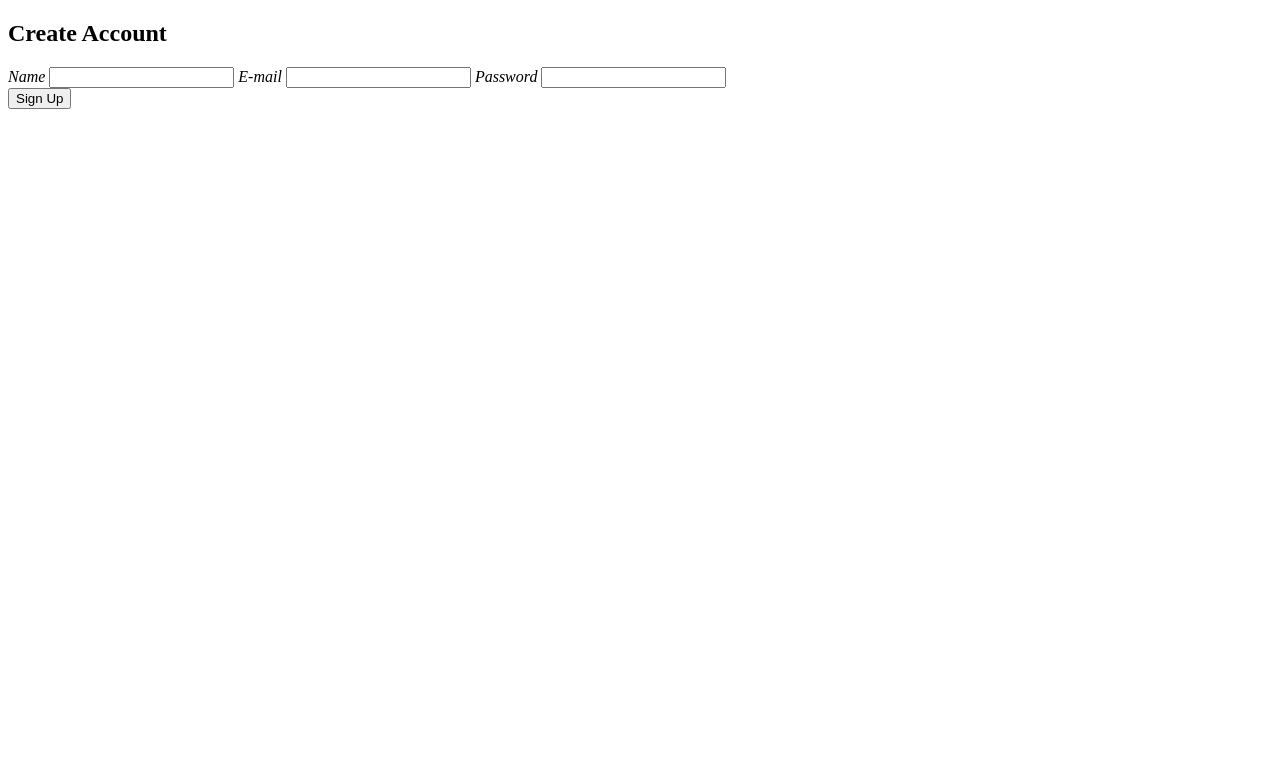
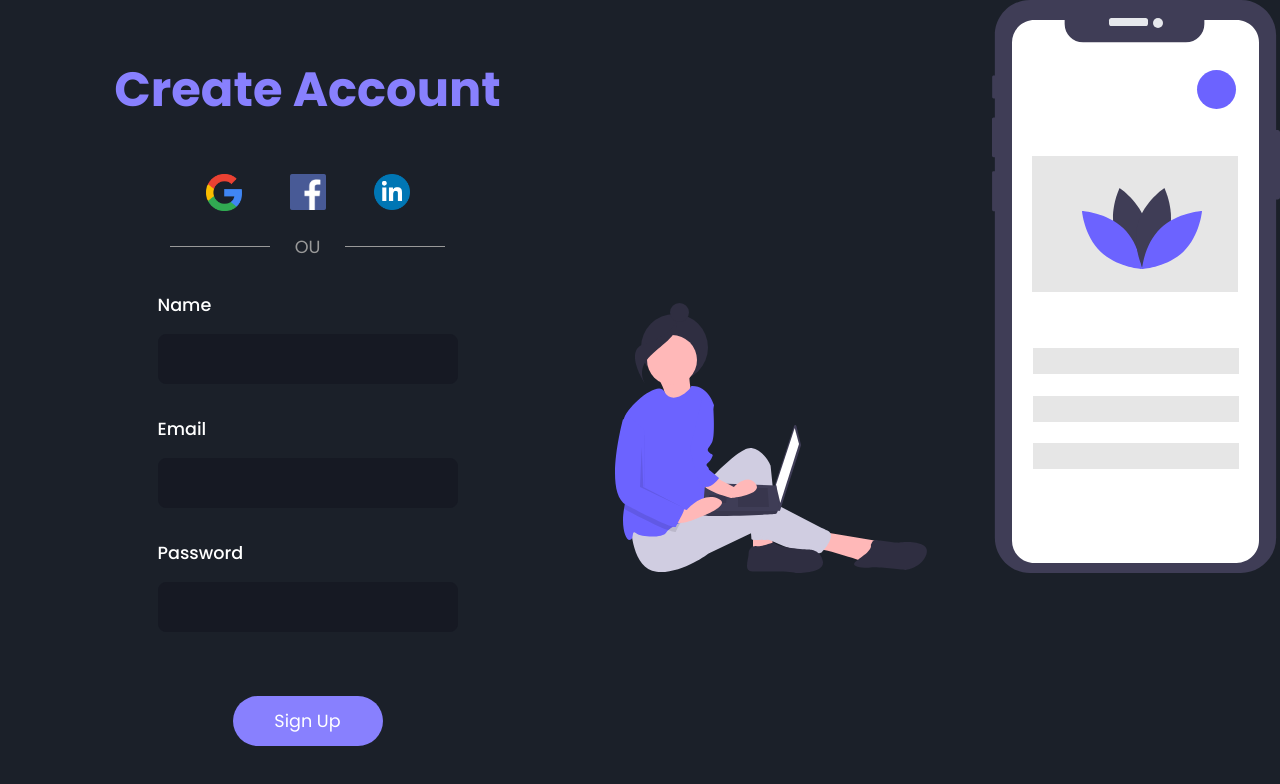
Before and after one commit to bellidin/Layout_Responsivo, a plain HTML site: page index.html in a window 1280 px wide. Drawn offline with Linux system fonts and the light colour scheme.

Commit message:
PrimeiraParte

```diff
--- a/index.html
+++ b/index.html
@@ -7,21 +7,44 @@
     <title>Layout Responsivo</title>
 </head>
 <body>
-    <section id="container">
-        <div class="account"></div>
-        <div class="content"></div>
-        <h2>Create Account</h2>
-        <div class="form"></div>
-        <div class="inputBox">
-            <i>Name</i>
-            <input type="text" required>
-            <i>E-mail</i>
-            <input type="text" required>
-            <i>Password</i>
-            <input type="password" required>
+    <!-- tag semântica principal -->
+    <main>
+        <!-- título principal -->
+         <h1>Create Account</h1>
+         <div class="sociais">
+            <a href="https://www.google.com.br/">
+                <img src="Tela_Login/assets/google.png" alt="Google">
+            </a>
+            <a href="https://www.facebook.com/">
+                <img src="Tela_Login/assets/facebook.png" alt="Facebook">
+            </a>
+            <a href="https://www.linkedin.com/">
+                <img src="Tela_Login/assets/linkedin.png" alt="Linkedin">
+            </a>
         </div>
-    <div class="botao"></div>
-        <input type="submit" value="Sign Up">
+        <div class="alternative">
+            <span>OU</span>
+        </div>
+        <form action="">
+            <label for="name">
+                <span>Name</span>
+                <input type="text" id="name" name="name">
+            </label>
+            <label for="email">
+                <span>Email</span>
+                <input type="email" id="email" name="email">
+            </label>
+            <label for="password">
+                <span>Password</span>
+                <input type="password" id="password" name="password">
+            </label>
+            <input type="submit" value="Sign Up">
+        </form>
+    </main>
+    <section class="imagem">
+        <!-- imagem lateral da página -->
+         <img src="Tela_Login/assets/mobile.svg" alt="imagem_decorativa">
+         <div class="circle"></div>
     </section>
 </body>
 </html>
--- a/style.css
+++ b/style.css
@@ -0,0 +1,128 @@
+@import url('https://fonts.googleapis.com/css2?family=Poppins:ital,wght@0,100;0,200;0,300;0,400;0,500;0,600;0,700;0,800;0,900;1,100;1,200;1,300;1,400;1,500;1,600;1,700;1,800;1,900&display=swap');
+
+/* reset das configurações padrões */
+*{
+    margin: 0;
+    padding: 0;
+    border: 0;
+    box-sizing: border-box;
+    font-family: "Poppins", sans-serif;
+}
+
+/* Cor do fundo e cor da fonte */
+body {
+    background: #1b2029;
+    color: #fff;
+    font-weight: 500;
+    display: flex;
+    min-height: 100vh;
+    min-width: 100vw;
+}
+/* limitando a parte "principal" */
+main {
+    width: 50vw;
+    display: flex;
+    flex-direction: column;
+    align-items: center;
+    justify-content: center;
+}
+
+main h1 {
+    color: #8880fe;
+    font-size: 3rem;
+    margin-bottom: 3rem;
+    text-align: center;
+}
+
+/* ajustando os logos das redes sociais */
+main .sociais img {
+    width: 36px;
+    margin-left: 3rem;
+}
+
+main .sociais a {
+    text-decoration: none;
+}
+
+main .sociais {
+    display: flex;
+    align-content: center;
+}
+
+main .sociais a:first-child img {
+    margin-left: 0;
+}
+
+/* editando o 'OU' */
+main .alternative {
+    margin-top: 1rem;
+}
+
+main .alternative span {
+    color: #999999;
+    font-size: 1.1rem;
+    font-weight: 400;
+    position: relative;
+}
+
+main .alternative span::before,
+main .alternative span::after {
+    position: absolute;
+    content: '';
+    height: 1px;
+    width: 100px;
+    bottom: 50%;
+    right: 50px;
+    background: #999999;
+}
+
+main .alternative span::after {
+    left: 50px;
+}
+
+/* estilizando o formulário */
+main form {
+    display: flex;
+    flex-direction: column;
+    align-items: center;
+}
+
+main form label {
+    display: flex;
+    flex-direction: column;
+}
+
+main form label span {
+    font-size: 1.1rem;
+    margin-top: 2rem;
+}
+
+main form input {
+    background-color: #161923;
+    width: 300px;
+    height: 50px;
+    padding: 0 0.5rem;
+    margin-top: 1rem;
+    outline: none;
+    color: #999999;
+    font-size: 1rem;
+    border: 1px solid #161923;
+    border-radius: 8px;
+}
+
+/* estilizando o botão */
+main form input[type="submit"]{
+    cursor: pointer;
+    width: 50%;
+    margin-top: 4rem;
+    border: none;
+    border-radius: 32px;
+    background: #8880fe;
+    color: #fff;
+    font-size: 1.1rem;
+    transition: all .3s ease-in-out;
+}
+
+main form input[type="submit"]:hover{
+    background: #5d57af;
+}
```
Also changed, not shown: Tela_Login/assets/facebook.png (renamed from assets/facebook.png), Tela_Login/assets/final-mobile.png (renamed from assets/final-mobile.png), Tela_Login/assets/final.png (renamed from assets/final.png), Tela_Login/assets/google.png (renamed from assets/google.png), Tela_Login/assets/linkedin.png (renamed from assets/linkedin.png), Tela_Login/assets/mobile.svg (renamed from assets/mobile.svg).
